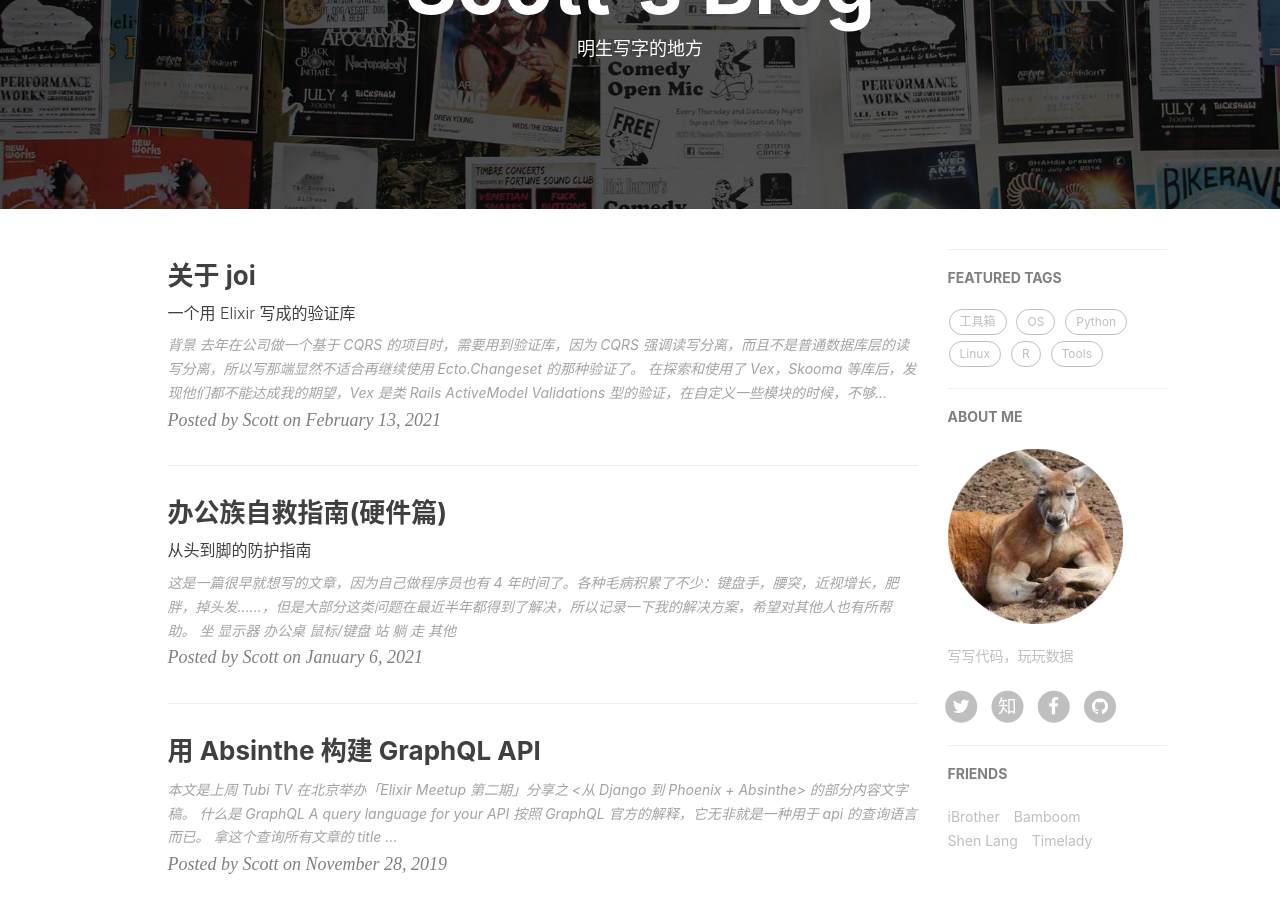
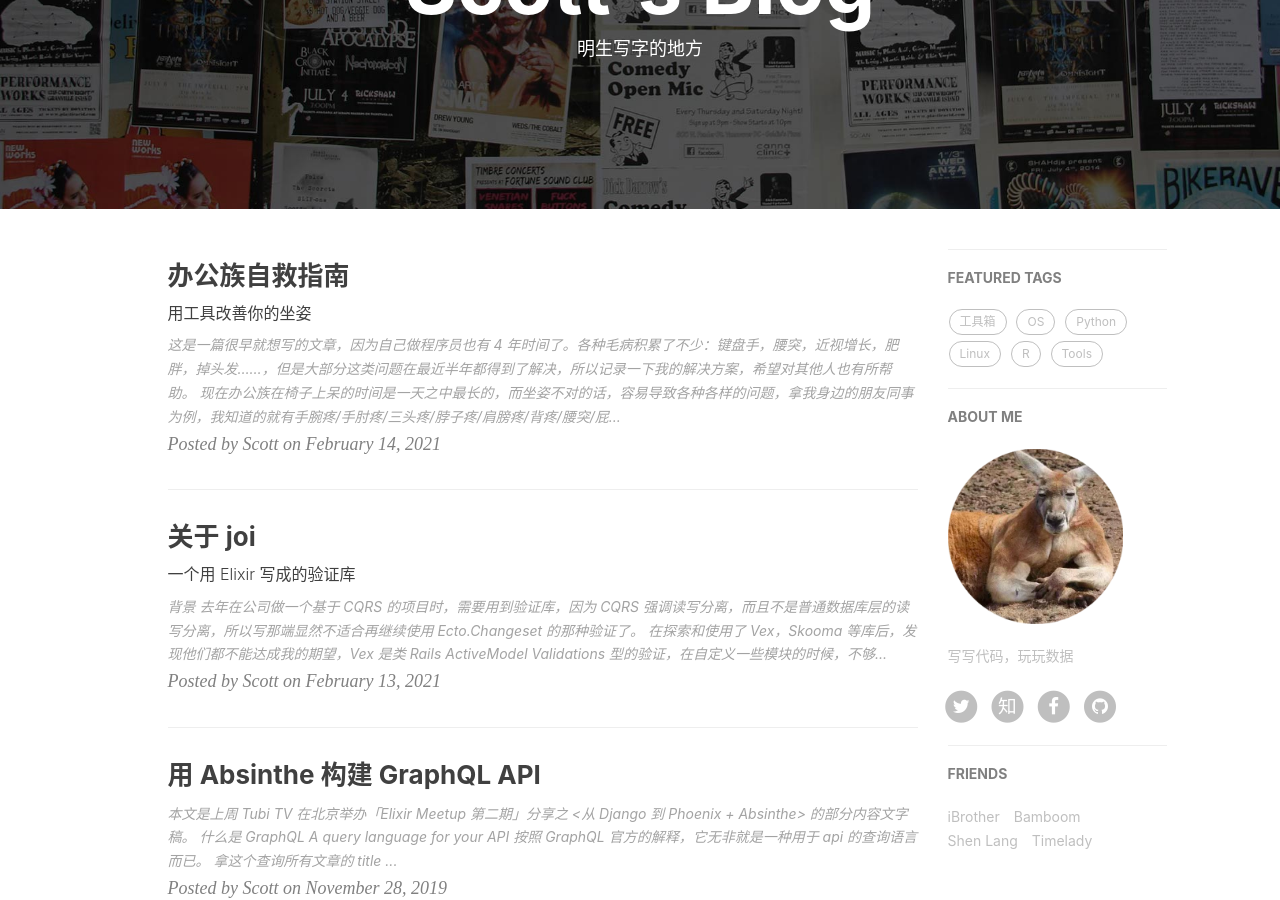
Before and after one commit to scottming/scottming.github.io, a Jekyll site: the page built from index.html, in a window 1280 px wide and 900 px high, scrolled down 209 px. Built offline with Jekyll 4.4.1, drawn with Linux system fonts in a browser that asks for light colours; nearby versions of some CDN libraries; the list of posts is cut into pages by our own code; comment, search, counter and statistics services are not loaded; some of the changed lines change nothing that is shown.

Commit message:
Add a post

```diff
--- a/_posts/2021-02-14-the-guide-to-self-help.md
+++ b/_posts/2021-02-14-the-guide-to-self-help.md
@@ -1,8 +1,8 @@
 ---
 layout: post
-title: 办公族自救指南(硬件篇)
-subtitle: 从头到脚的防护指南
-date:       2021-01-06
+title: 办公族自救指南
+subtitle: 用工具改善你的坐姿
+date:       2021-02-14
 author:     "Scott"
 header-img: "img/chair.jpg"
 catalog:    true
@@ -13,16 +13,36 @@ tags:
 这是一篇很早就想写的文章，因为自己做程序员也有 4 年时间了。各种毛病积累了不少：键盘手，腰突，近视增长，肥胖，掉头发......，但是大部分这类问题在最近半年都得到了解决，所以记录一下我的解决方案，希望对其他人也有所帮助。
 
 
-## 坐
+现在办公族在椅子上呆的时间是一天之中最长的，而坐姿不对的话，容易导致各种各样的问题，拿我身边的朋友同事为例，我知道的就有手腕疼/手肘疼/三头疼/脖子疼/肩膀疼/背疼/腰突/屁股疼等等。我自己就经历过手腕/三头/腰/背/肩膀/小腿这几个部位的疼痛，手腕，严重的时候吃个面夹面都疼，炒菜的时候推勺也疼的不行；三头，因为手臂比较粗重，当手肘没有承托时，肱三头的止点就容易疼；肩膀，因为坐姿不对，肩膀的三角肌后束附近经常酸疼；腰，年中诊断出了腰椎间盘突出；小腿，严重那会每天晚上都得用曲线锯放松才行。
 
-### 显示器
-### 办公桌
-### 鼠标/键盘
+说了这么多因坐姿引起的问题，那么这些问题该如何解决和预防呢？人体是个整体，且是个复杂的系统，细节特别多，而我们的大脑工作记忆又非常有限，要你上班的时候每时每刻都去关注自己的脚放对没，头有没前倾，等等是不现实的。所以，有个简单的原则：**3 个 90 度**，上半身和你的大腿成 90 度，小臂和大臂成 90 度，大腿和小腿成 90 度，且脚掌能完全撑地。如图所示：
 
-## 站
+![three_90_degree](https://scottming-blog-1253938325.cos.ap-beijing.myqcloud.com/2021-02-14-three_90_degree.png)
 
-## 躺
+值得注意的是，右边图里这个人的腰和背是完全贴在椅背上的，跟你小时候学的只做椅子一半完全不一样(也不知道哪个傻逼老师教的)，只做一半椅子有个非常大的风险点，就是你身体前倾的时候，容易让你的重心也往前，从而导致你的腰骶附近承压过重，而非用你的坐骨臀部肌肉承重，长此以往，必定腰突(我就是这么凸的)。还有一点，手肘往后缩，的确是自然放松的状态，久了肩膀和三头也很累，但这个问题可以用硬件解决。
 
-## 走
+要达成这个原则，首先你需要有个显示器，或者把你的笔记本**架高**，如果是 27 寸的显示器，建议把高度调在眼睛离上沿 8-10 cm 这个位置，有个朋友长期使用笔记本，在脖子疼的情况下也没有引起重视，后来有天实在头晕去医院检查，发现已经颈凸(是的，你没看错，除了腰突颈部也会突的)，现在只能一直戴脖套生活了。
 
-## 其他
+其二你需要一个肘托，买这种 [SANWA SUPPLY 人体工学肘托](https://u.jd.com/I4HR1YO)，别买这个
+
+![img](https://scottming-blog-1253938325.cos.ap-beijing.myqcloud.com/2021-02-14-another_elbow1.jpg)
+
+还有这种
+
+![img](https://scottming-blog-1253938325.cos.ap-beijing.myqcloud.com/2021-02-14-another_elbow2.jpg)
+
+因为这些都改变不了你趴坐的姿势，我都有用过，然后扔了(多花了两份钱)，一步到位买下面这种，这个肘托上下左右都能调，而且能跟随你的肘部移动而移动，这点是任何椅子的扶手都无法比拟的。
+
+![img](https://scottming-blog-1253938325.cos.ap-beijing.myqcloud.com/2021-02-14-elbow.jpg)
+
+其三你需要一把好椅子，用过普通宜家椅子，1000 多的网易严选椅子(呵呵)，3000 多的保友金豪，最后还是选择了 aeron2，aeron 虽贵，但的确管用，它最大的特点是能提供腰部承托和骶骨承托，大部分椅子只能提供其一，另外对背部的承托也是极好的，另外坐垫对于臀部的放松也是极好。作为一个腰突人士，坐硬登无承托的椅子，10 分钟左右就疼的人，用了 aeron，坐一天也没啥感觉。
+
+其四，你需要一把分体式的键盘，普通键盘最大的一个问题在于，你肩膀和手腕的角度是固定的，而且肩膀和手腕处于内旋状态，长此以往，必定会手腕疼或肩膀疼或园肩。肩膀最推荐的是 Dygma raise，有压力的话，可以考虑 mistel，但 mistel 需要买两个腕垫，另外需要把中间部分的 4 个插件装上，让手腕处于一个轻轻外旋的自然状态。
+
+最后，别在用普通的鼠标了，尤其是苹果的鼠标，超级伤手的。可以考虑山业的人体工学鼠标，或者干脆买个触摸板，触摸板最大的好处在于左右手都能用，可以互相分担压力。
+
+最终效果大概是这样的：
+
+![img](https://scottming-blog-1253938325.cos.ap-beijing.myqcloud.com/2021-02-14-final_desk.jpg)
+
+![img](https://scottming-blog-1253938325.cos.ap-beijing.myqcloud.com/2021-02-14-elbow.gif)
```
